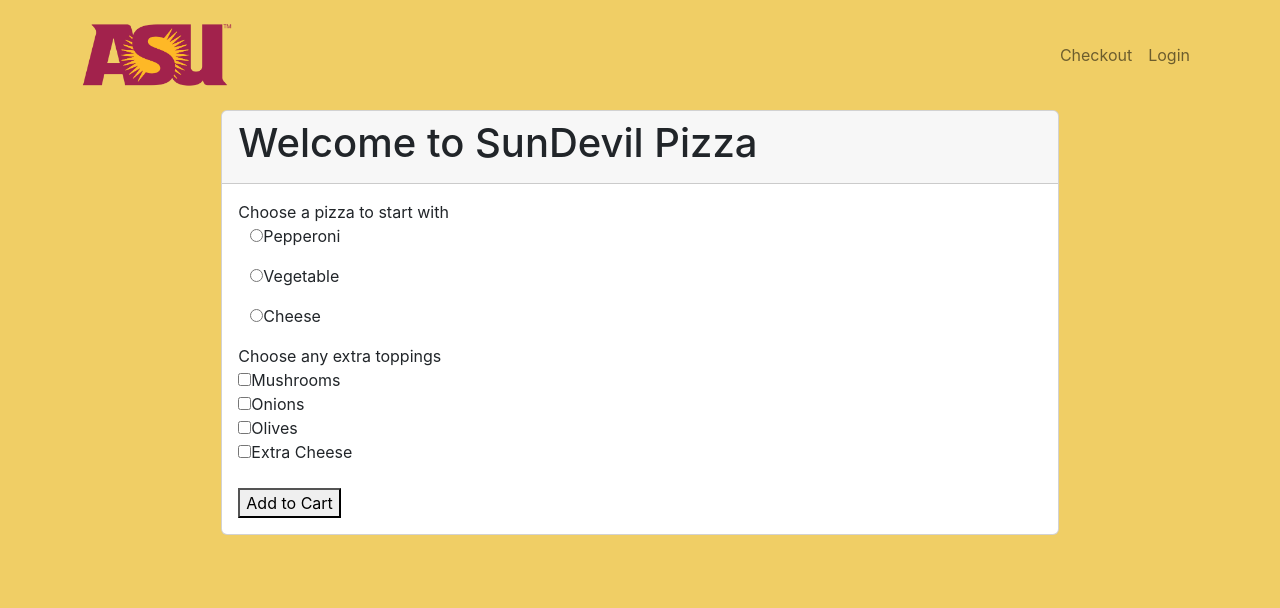
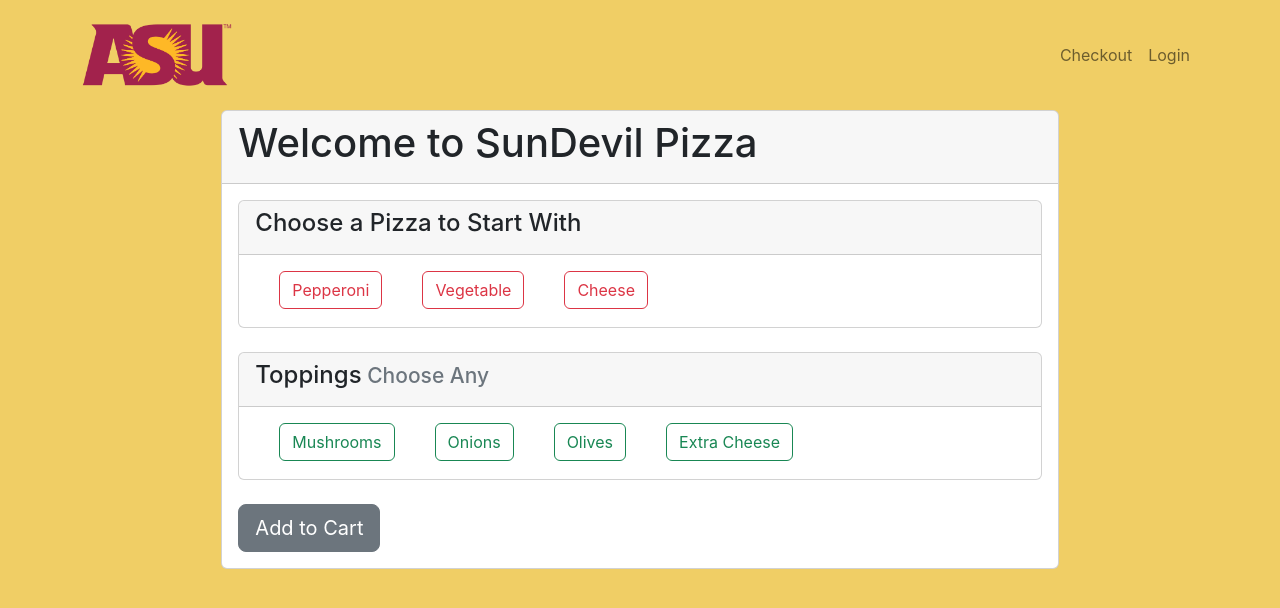
Before and after one commit to CallMeFilms/Sun-Devil-Pizza-Application, a React (Create React App) app in the folder client/: page / in a window 1280 px wide. Shown: the top 608 px of the page. Built offline with nearby package versions, Linux system fonts and the light colour scheme; no server answers.

Commit message:
Updated front page; Updated checkout complete page
Updated front page styling; Updated checkout complete page content; Fixed minor bug on checkout page showing a 0 before subtotals for pizzas without any toppings

```diff
--- a/client/src/pages/customer/Checkout.tsx
+++ b/client/src/pages/customer/Checkout.tsx
@@ -165,7 +165,6 @@ function Checkout({ state, updateGlobalState }: CheckoutProps) {
         .then(result => {
             result = JSON.parse(result);
             setCart(result);
-            console.log(result);
         })
         .catch((error) => { console.log(error) });
     }, []);
@@ -185,7 +184,7 @@ function Checkout({ state, updateGlobalState }: CheckoutProps) {
                                     {cart.items.map((item: any) => {
                                         return <li className="list-group-item">
                                             <h5 className="card-title">{item.type} Pizza</h5>
-                                            {item.toppings.length && <h6 className="card-text">Toppings: {item.toppings.join(", ")}</h6>}
+                                            {item.toppings.length === 0 && <h6 className="card-text">Toppings: {item.toppings.join(", ")}</h6>}
                                             <small>$10.99</small>
                                         </li>
                                     })}
--- a/client/src/pages/customer/CheckoutComplete.tsx
+++ b/client/src/pages/customer/CheckoutComplete.tsx
@@ -1,6 +1,7 @@
 import React from "react"
 import PageWrapper from "../common/PageWrapper";
 import {GlobalState} from "../../common/types";
+import { Card } from "react-bootstrap";
 
 type CheckoutCompleteProps = {
     state: GlobalState,
@@ -10,7 +11,16 @@ type CheckoutCompleteProps = {
 function CheckoutComplete({ state, updateGlobalState }: CheckoutCompleteProps) {
 
     return <PageWrapper state={state} updateGlobalState={updateGlobalState}>
-            <h1>Thank you for your order</h1>
+        <Card>
+            <Card.Header>
+                <h1>Thank you for your order!</h1>
+            </Card.Header>
+            <Card.Body>
+                <h4>
+                    You will receive an email when your order is ready for pickup.
+                </h4>
+            </Card.Body>
+        </Card>
     </PageWrapper>
 }
 
--- a/client/src/pages/customer/Customer.tsx
+++ b/client/src/pages/customer/Customer.tsx
@@ -77,58 +77,68 @@ function Customer({ state, updateGlobalState }: CustomerProps) {
                 </Card.Header>
                 <Card.Body>
                     <form>
-                        Choose a pizza to start with
-                        <div className="container">
-
-                            <fieldset>
-                                <p>
+                        <Card>
+                            <Card.Header>
+                                <h4>
+                                    Choose a Pizza to Start With
+                                </h4>
+                            </Card.Header>
+                            <Card.Body>
+                                <div className="form-check form-check-inline">
                                     <input
+                                        id="pep"
+                                        className="btn-check"
                                         type="radio"
                                         name="pizzaType"
                                         value="Pepperoni"
-                                        id="pep"
                                         onChange={radioHandler}
                                     />
-                                    <label htmlFor="pep">Pepperoni</label>
-                                </p>
-
-                                <p>
+                                    <label className="btn btn-outline-danger" htmlFor="pep">Pepperoni</label>
+                                </div>
+                                <div className="form-check form-check-inline">
                                     <input
+                                        id="veg"
+                                        className="btn-check"
                                         type="radio"
                                         name="pizzaType"
                                         value="Vegetable"
-                                        id="veg"
                                         onChange={radioHandler}
                                     />
-                                    <label htmlFor="veg">Vegetable</label>
-                                </p>
-
-                                <p>
+                                    <label className="btn btn-outline-danger" htmlFor="veg">Vegetable</label>
+                                </div>
+                                <div className="form-check form-check-inline">
                                     <input
+                                        id="che"
+                                        className="btn-check"
                                         type="radio"
                                         name="pizzaType"
                                         value="Cheese"
-                                        id="che"
                                         onChange={radioHandler}
                                     />
-                                    <label htmlFor="che">Cheese</label>
-                                </p>
-                            </fieldset>
-                        </div>
-                        <div className="checkList">
-                            <div className="title">Choose any extra toppings</div>
-                            <div className="list-container">
+                                    <label className="btn btn-outline-danger" htmlFor="che">Cheese</label>
+                                </div>
+                            </Card.Body>
+                        </Card>
+                        <br/>
+                        <Card>
+                            <Card.Header className="title">
+                                <h4>
+                                    Toppings
+                                    <small className="text-muted"> Choose Any</small>
+                                </h4>
+                            </Card.Header>
+                            <Card.Body>
                                 {checkList.map((item, index) => (
-                                    <div key={index}>
-                                        <input id={"toppings" + item} name="toppings" value={item} type="checkbox" onChange={handleCheck} />
-                                        <label htmlFor={"toppings" + item} className={isChecked(item)}>{item}</label>
+                                    <div key={index} className="form-check form-check-inline">
+                                        <input id={"toppings" + item} className="btn btn-check" name="toppings" value={item} type="checkbox" onChange={handleCheck} />
+                                        <label htmlFor={"toppings" + item} className={"btn btn-outline-success " + isChecked(item)}>{item}</label>
                                     </div>
                                 ))}
-                            </div>
-                        </div>
+                            </Card.Body>
+                        </Card>
                         <br/>
                     </form>
-                    <button onClick={sendData}>Add to Cart</button>
+                    <button className="btn btn-secondary btn-lg" onClick={sendData}>Add to Cart</button>
                 </Card.Body>
             </Card>
         </PageWrapper>
```
